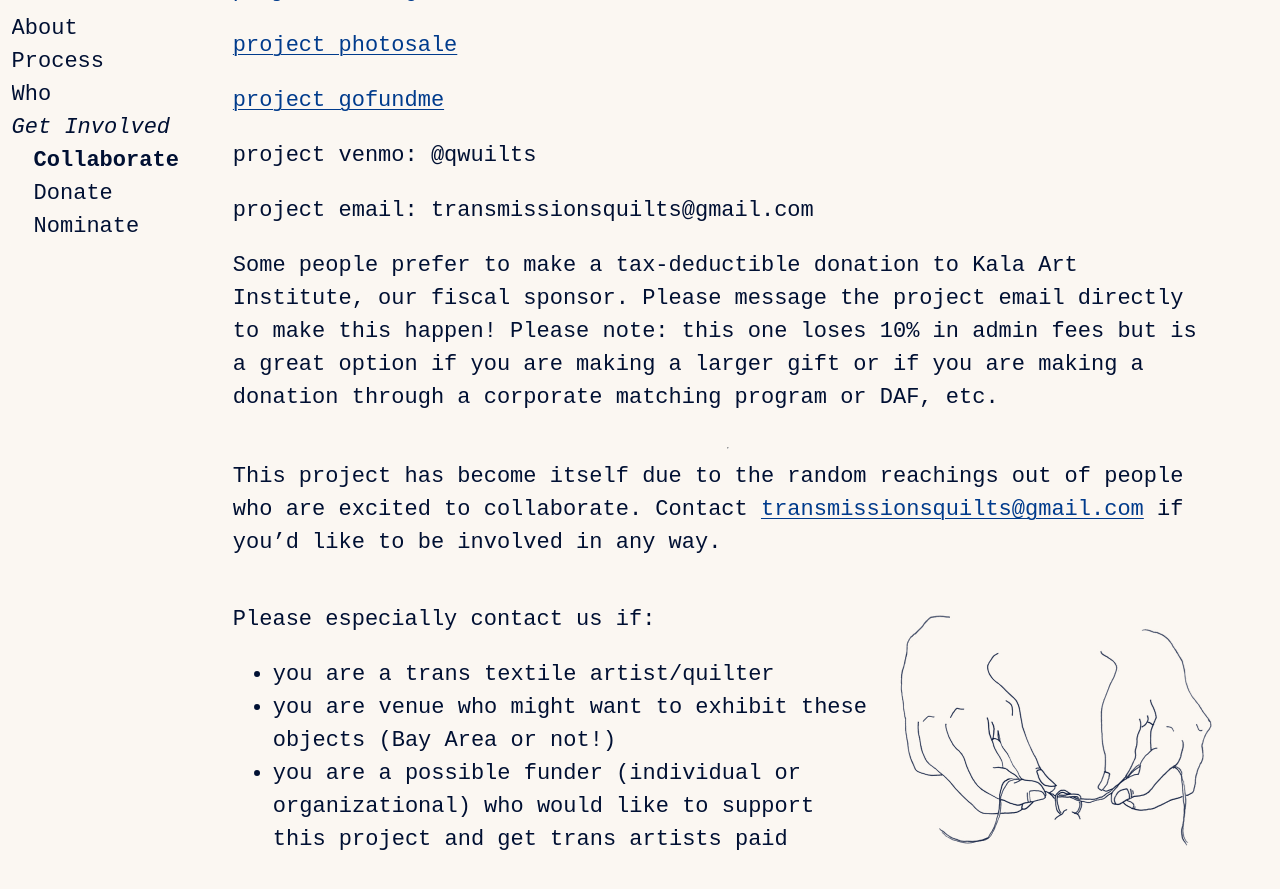
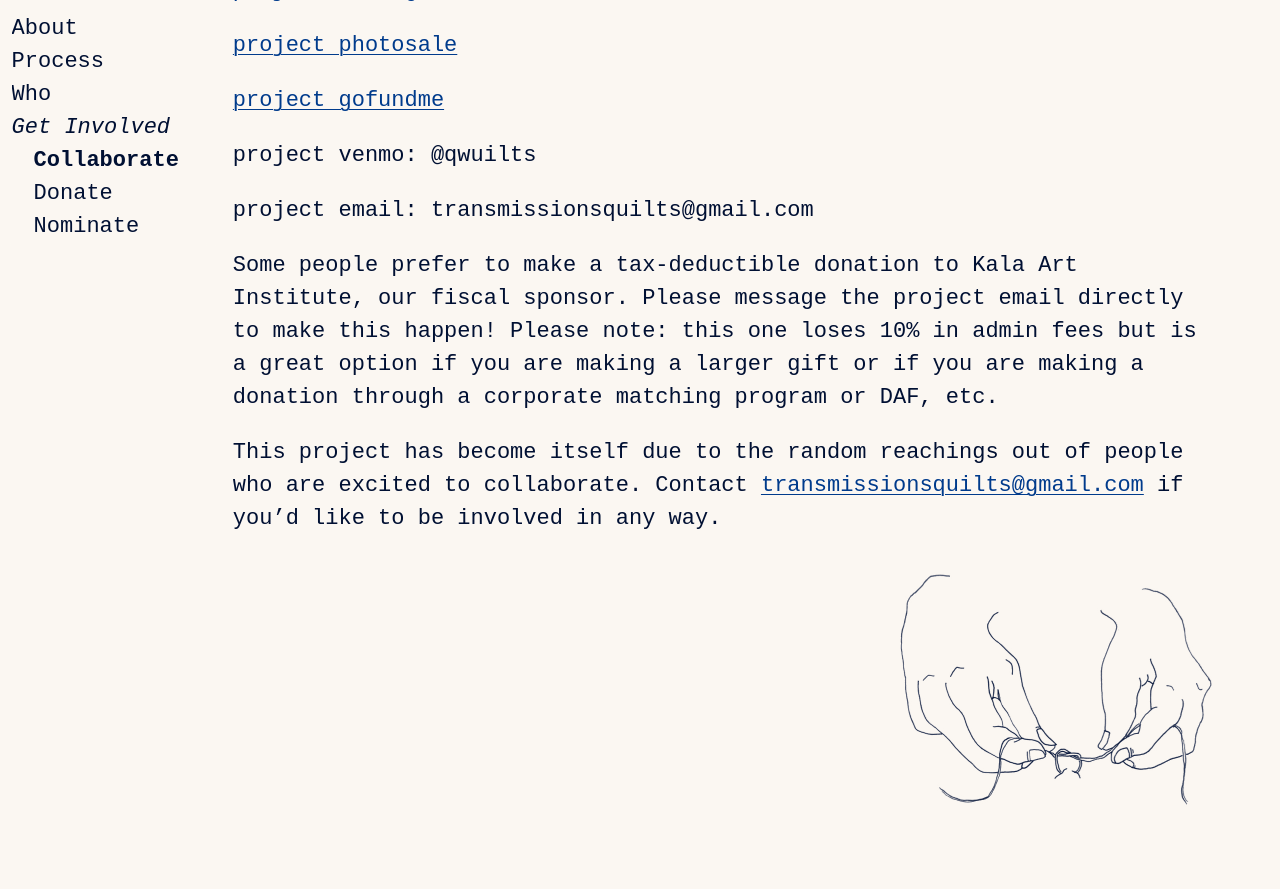
Before and after one commit to danieldickison/transmission-site, a Jekyll site: the page built from collaborate.markdown, in a window 1280 px wide and 900 px high, scrolled down 649 px. Shown: the top 889 px of the window. Built offline with Jekyll 4.4.1, drawn with Linux system fonts in a browser that asks for light colours; some web fonts are replaced; our own code applies the rules of GitHub Pages for plain Markdown files; after the commit the page ends 1491 px from its top, so only the background shows below that.

Commit message:
Update collaborate.markdown

```diff
--- a/collaborate.markdown
+++ b/collaborate.markdown
@@ -26,9 +26,6 @@ Some people prefer to make a tax-deductible donation to Kala Art Institute, our
 
 
 
-
---------
-
 This project has become itself due to the random reachings out
 of people who are excited to collaborate. Contact
 [{{ site.email }}](mailto:{{ site.email }}) if you’d like to be involved in
@@ -43,10 +40,4 @@ any way.
   />
 
   <div class="left" markdown="1">
-Please especially contact us if:
-
-- you are a trans textile artist/quilter
-- you are venue who might want to exhibit these objects (Bay Area or not!)
-- you are a possible funder (individual or organizational) who
-would like to support this project and get trans artists paid
 </div>
```
